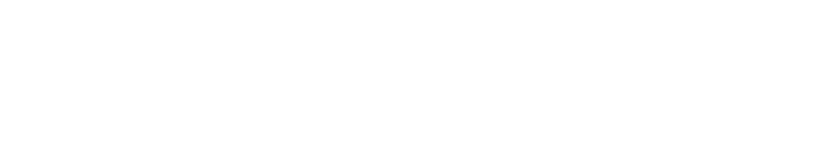
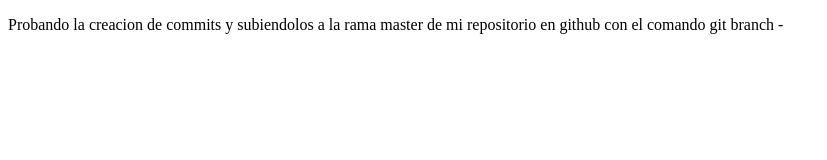
Before and after one commit to cravila96/proyectoDemoPrework, a plain HTML site: page index.html in a window 1280 px wide. Shown: the whole page, without its empty margins (0-827 px from the left). Drawn offline with Linux system fonts and the light colour scheme.

Commit message:
prueba de commit con branch en github

```diff
--- a/index.html
+++ b/index.html
@@ -8,5 +8,10 @@
 </head>
 <body>
 
+    <p>
+        Probando la creacion de commits y subiendolos a la rama master de mi repositorio en
+        github con el comando git branch -
+    </p>
+
 </body>
 </html>
```
